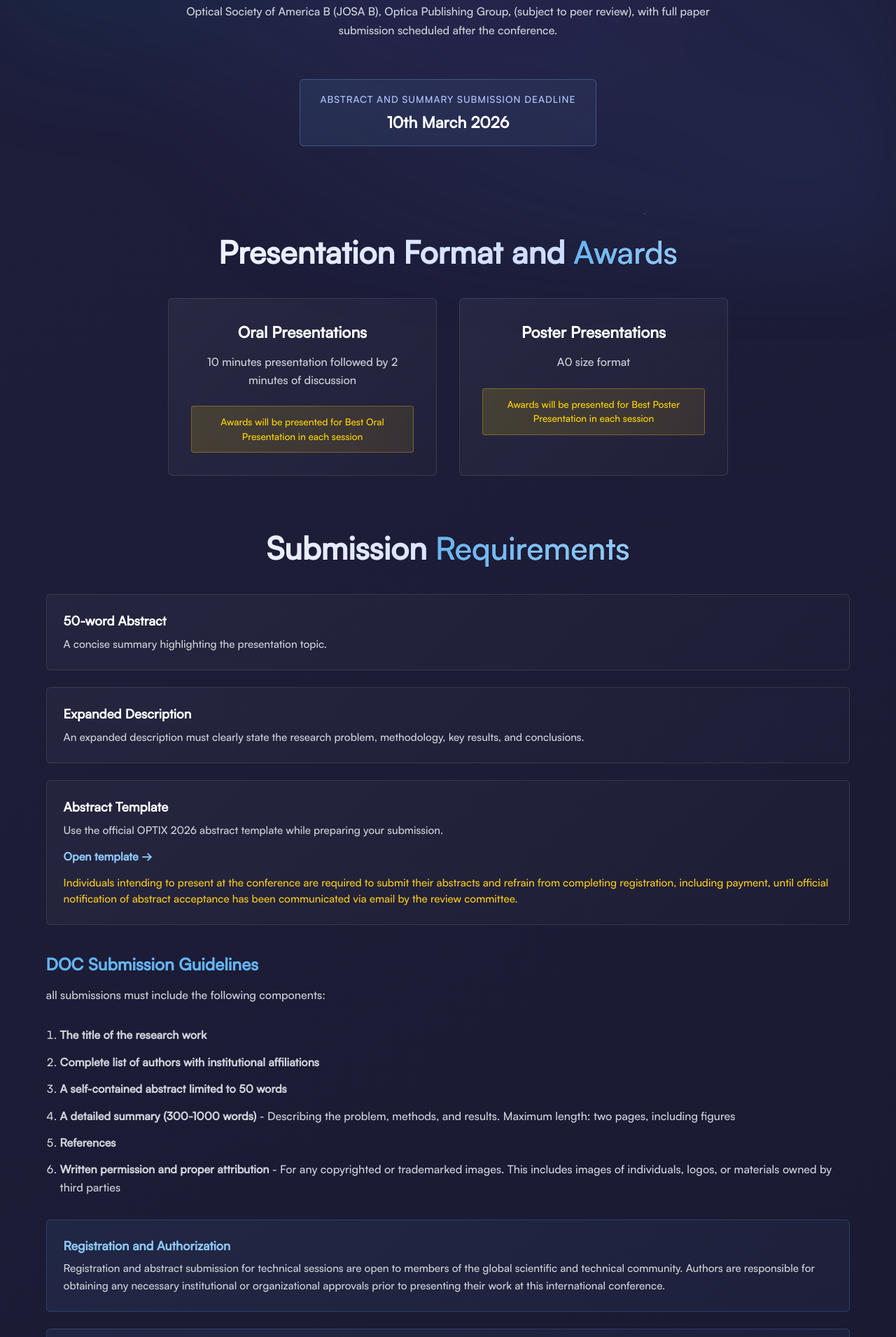
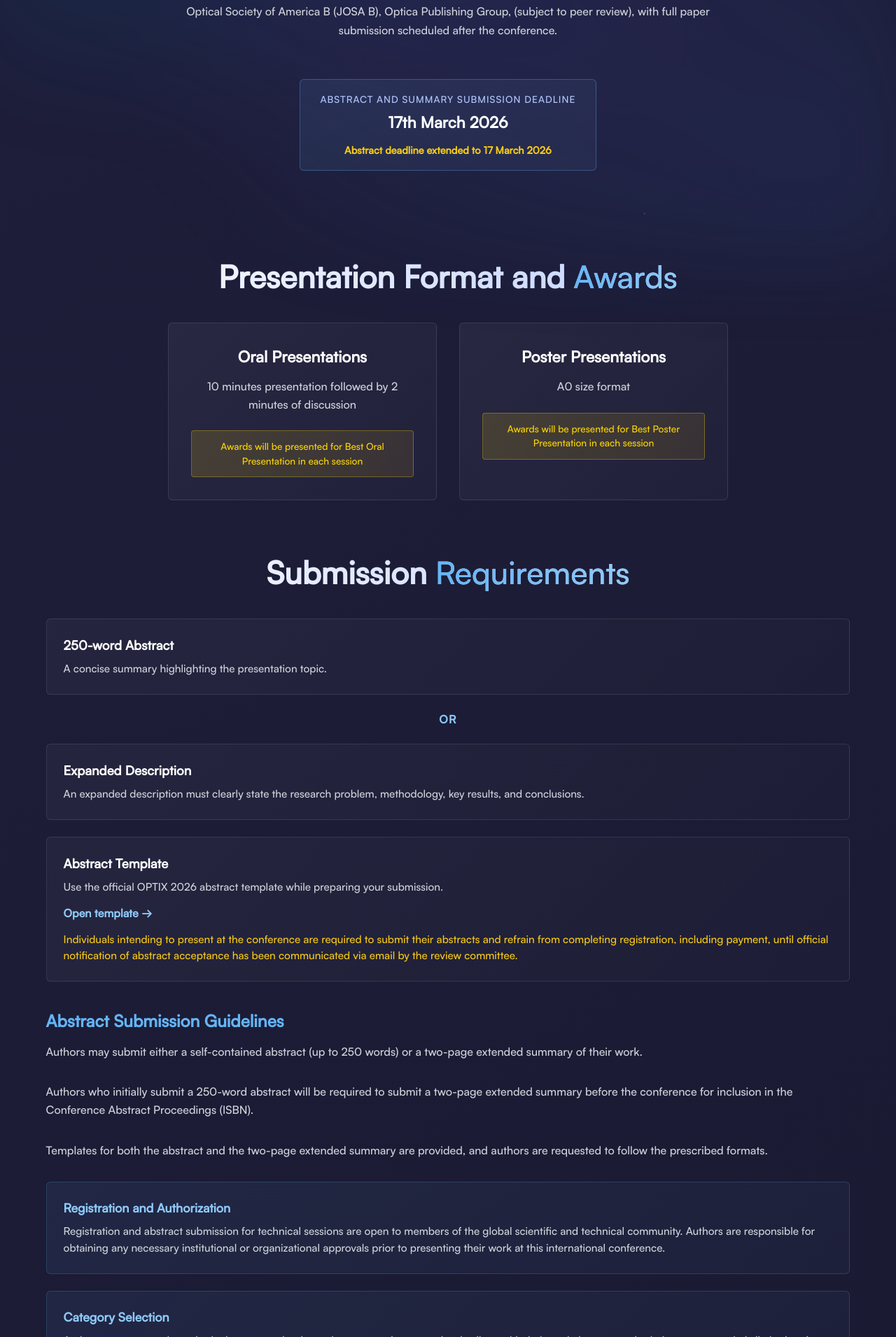
Before and after one commit to AFarHitman7/optix-conference, a React (Vite) app: page /abstract in a window 1280 px wide. Shown: the part 430-2341 px from the top of the page at 70% size. Built offline with nearby package versions, Linux system fonts and the light colour scheme; no server answers.

Commit message:
Update abstract guidelines and extend submission deadline

```diff
--- a/src/pages/Abstract.jsx
+++ b/src/pages/Abstract.jsx
@@ -92,35 +92,6 @@ const Abstract = () => {
     },
   ];
 
-  const guidelines = [
-    {
-      title: "The title of the research work",
-      description: "",
-    },
-    {
-      title: "Complete list of authors with institutional affiliations",
-      description: "",
-    },
-    {
-      title: "A self-contained abstract limited to 50 words",
-      description: "",
-    },
-    {
-      title: "A detailed summary (300-1000 words)",
-      description:
-        "Describing the problem, methods, and results. Maximum length: two pages, including figures",
-    },
-    {
-      title: "References",
-      description: "",
-    },
-    {
-      title: "Written permission and proper attribution",
-      description:
-        "For any copyrighted or trademarked images. This includes images of individuals, logos, or materials owned by third parties",
-    },
-  ];
-
   return (
     <>
       <Navbar />
@@ -145,7 +116,10 @@ const Abstract = () => {
                 <div className={styles.deadlineLabel}>
                   Abstract and summary submission deadline
                 </div>
-                <div className={styles.deadlineDate}>10th March 2026</div>
+                <div className={styles.deadlineDate}>17th March 2026</div>
+                <div className={styles.deadlineExtension}>
+                  Abstract deadline extended to 17 March 2026
+                </div>
               </div>
             </div>
           </section>
@@ -186,9 +160,11 @@ const Abstract = () => {
             </h2>
 
             <div className={styles.requirementBox}>
-              <h3>50-word Abstract</h3>
+              <h3>250-word Abstract</h3>
               <p>A concise summary highlighting the presentation topic.</p>
             </div>
+
+            <div className={styles.orDivider}>OR</div>
 
             <div className={styles.requirementBox}>
               <h3>Expanded Description</h3>
@@ -216,21 +192,21 @@ const Abstract = () => {
               <p className={styles.highlightNotice}>{presenterNotice}</p>
             </div>
 
-            <h3 className={styles.subsectionTitle}>
-              DOC Submission Guidelines
-            </h3>
+            <h3 className={styles.subsectionTitle}>Abstract Submission Guidelines</h3>
             <p className={styles.subsectionIntro}>
-              all submissions must include the following components:
+              Authors may submit either a self-contained abstract (up to 250
+              words) or a two-page extended summary of their work.
             </p>
-
-            <ol className={styles.guidelinesList}>
-              {guidelines.map((item, index) => (
-                <li key={index} className={styles.guidelineListItem}>
-                  <strong>{item.title}</strong>
-                  {item.description && <span> - {item.description}</span>}
-                </li>
-              ))}
-            </ol>
+            <p className={styles.subsectionIntro}>
+              Authors who initially submit a 250-word abstract will be required
+              to submit a two-page extended summary before the conference for
+              inclusion in the Conference Abstract Proceedings (ISBN).
+            </p>
+            <p className={styles.subsectionIntro}>
+              Templates for both the abstract and the two-page extended summary
+              are provided, and authors are requested to follow the prescribed
+              formats.
+            </p>
 
             <div className={styles.infoBox}>
               <div className={styles.infoContent}>
--- a/src/pages/Abstract.module.css
+++ b/src/pages/Abstract.module.css
@@ -211,6 +211,22 @@
   font-size: 1.4rem;
   font-weight: 600;
   color: #fff;
+}
+
+.orDivider {
+  text-align: center;
+  font-size: 1rem;
+  font-weight: 700;
+  letter-spacing: 0.08em;
+  color: #90caf9;
+  margin: 0.5rem 0 1.5rem;
+}
+
+.deadlineExtension {
+  margin-top: 0.5rem;
+  font-size: 0.9rem;
+  color: #facc15;
+  font-weight: 600;
 }
 
 /* ===============================
--- a/src/pages/Home.jsx
+++ b/src/pages/Home.jsx
@@ -51,11 +51,11 @@ export default function Home() {
             <div className={styles.marqueeWrapper} aria-label="Conference update">
               <p className={styles.marqueeTrack}>
                 <span>
-                  Abstract Submission Deadline: 10 March 2026 | Publication
+                  Abstract Deadline Extended to 17 March 2026 | Publication
                   opportunity in JOSA B (Optica Publishing Group)
                 </span>
                 <span aria-hidden="true">
-                  Abstract Submission Deadline: 10 March 2026 | Publication
+                  Abstract Deadline Extended to 17 March 2026 | Publication
                   opportunity in JOSA B (Optica Publishing Group)
                 </span>
               </p>
```
